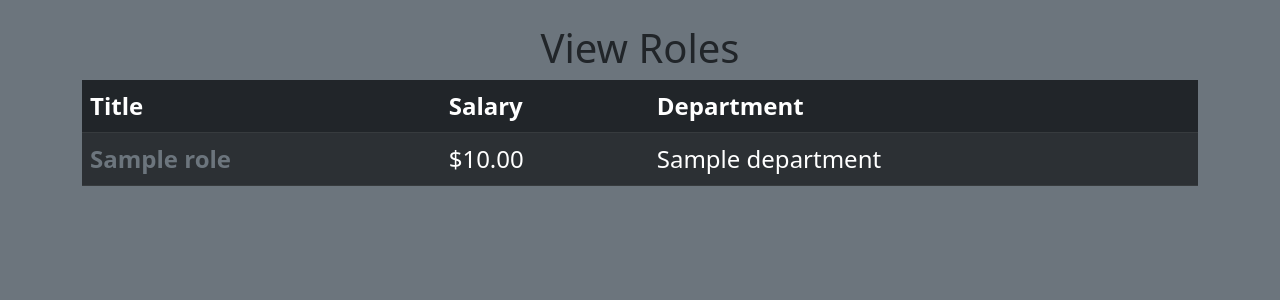
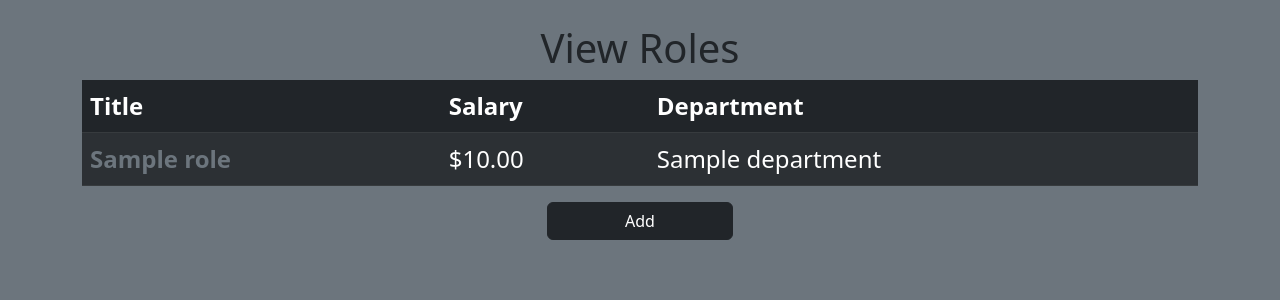
Before and after one commit to Codeyg12/Employee_Management, a Django app: page /view_roles in a window 1280 px wide. Shown: the part 56-356 px from the top of the page. Run offline with Django 4.2, Linux system fonts and the light colour scheme; a user stored in the database is signed in; tables that the repository leaves empty hold one stand-in row (values such as "Sample post").

Commit message:
same for role table

```diff
--- a/webpage/templates/add_role.html
+++ b/webpage/templates/add_role.html
@@ -1,4 +1,7 @@
 {% extends 'base.html' %} {% block content %}
+
+<a href="{% url 'view_roles' %}" class="btn btn-outline-light mb-3"><i class="fa-solid fa-arrow-left"></i></a>
+
 
 <div class="col-md-6 offset-md-3">
     <h1>Add Role</h1>
--- a/webpage/templates/view_roles.html
+++ b/webpage/templates/view_roles.html
@@ -21,4 +21,7 @@
     </tbody>
     {% endif %}
   </table>
+  <div class="d-grid gap-2 col-2 mx-auto">
+    <a href="{% url 'add_role' %}" class="btn btn-dark">Add</a>
+</div>
 {% endblock %}
```
